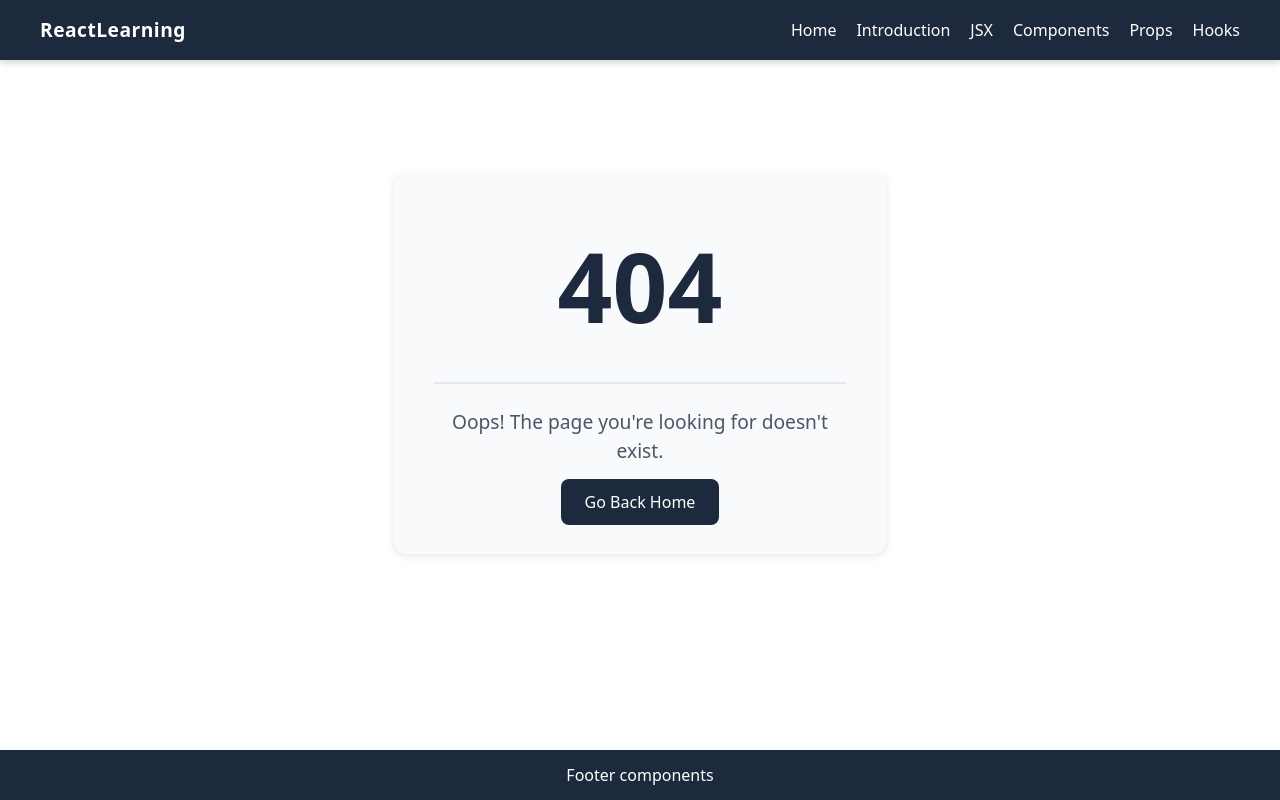
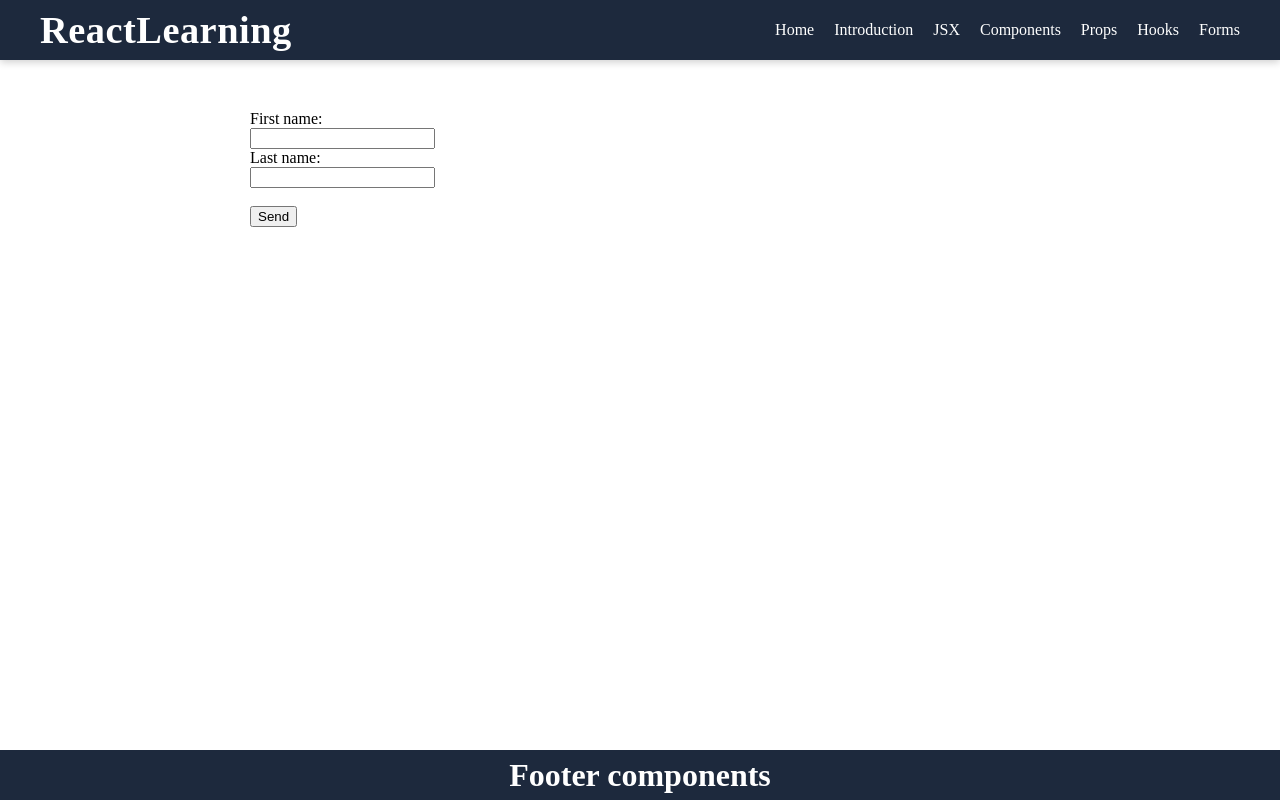
Before and after one commit to abimohan-31/react-learning, a React (Vite) app: page /forms in a window 1280 px wide. Before the commit this address had no page. Built offline with nearby package versions, Linux system fonts and the light colour scheme.

Commit message:
student form created

```diff
--- a/src/App.jsx
+++ b/src/App.jsx
@@ -9,6 +9,7 @@
 // import ReactIntro from "./pages/ReactIntro";
 import NotFound from "./pages/NotFound";
 import Hooks from "./pages/Hooks";
+import Forms from "./pages/Forms";
 
 function App() {
   return (
@@ -22,6 +23,7 @@
           <Route path="/components" element={<Components />} />
           <Route path="/props" element={<Props />} />
           <Route path="/hooks" element={<Hooks />} />
+          <Route path="/forms" element={<Forms />} />
           <Route path="*" element={<NotFound />} />
         </Routes>
       </div>
--- a/src/componensts/Header.jsx
+++ b/src/componensts/Header.jsx
@@ -27,6 +27,9 @@
         </Link>
         <Link to="/hooks" style={style.navLink}>
           Hooks
+        </Link>
+        <Link to="/forms" style={style.navLink}>
+          Forms
         </Link>
       </nav>
     </header>
--- /dev/null
+++ b/src/componensts/forms/StudentForm.jsx
@@ -0,0 +1,41 @@
+import React, { useState } from "react";
+import "../../styles/Form.css";
+function StudentForm() {
+  const [fname, setFname] = useState("");
+  const [lname, setLname] = useState("");
+
+  const handleSubmit = (e) => {
+    e.preventDefault();
+    console.log(`First Name: ${fname}`);
+    console.log(`Last Name: ${lname}`);
+  };
+  return (
+    <>
+      <form onSubmit={handleSubmit}>
+        <label for="fname">First name:</label>
+        <br />
+        <input
+          type="text"
+          id="fname"
+          name="fname"
+          onChange={(e) => setFname(e.target.value)}
+        />
+        <br />
+        <label for="lname">Last name:</label>
+        <br />
+        <input
+          type="text"
+          id="lname"
+          name="lname"
+          onChange={(e) => setLname(e.target.value)}
+        />
+        <br />
+        <br />
+        <input type="submit" value="Send" />
+        <br />
+      </form>
+    </>
+  );
+}
+
+export default StudentForm;
--- a/src/index.css
+++ b/src/index.css
@@ -1,6 +1,6 @@
-@import "tailwindcss";
+/* @import "tailwindcss"; */
 
 body {
-    margin: 0;
-    padding-bottom: 50px;
+  margin: 0;
+  padding-bottom: 50px;
 }
--- /dev/null
+++ b/src/pages/Forms.jsx
@@ -0,0 +1,12 @@
+import React from 'react'
+import StudentForm from '../componensts/forms/StudentForm'
+
+function Forms() {
+  return (
+    <div>
+        <StudentForm />
+    </div>
+  )
+}
+
+export default Forms
--- a/src/pages/Home.jsx
+++ b/src/pages/Home.jsx
@@ -8,6 +8,7 @@
       <HomeCard url="components" />
       <HomeCard url="props" />
       <HomeCard url="hooks" />
+      <HomeCard url="forms" />
     </>
   );
 }
--- /dev/null
+++ b/src/styles/Form.css
@@ -0,0 +1,5 @@
+form {
+  width: 600px;
+  margin-left: 250px;
+  margin-top: 50px;
+}
```
